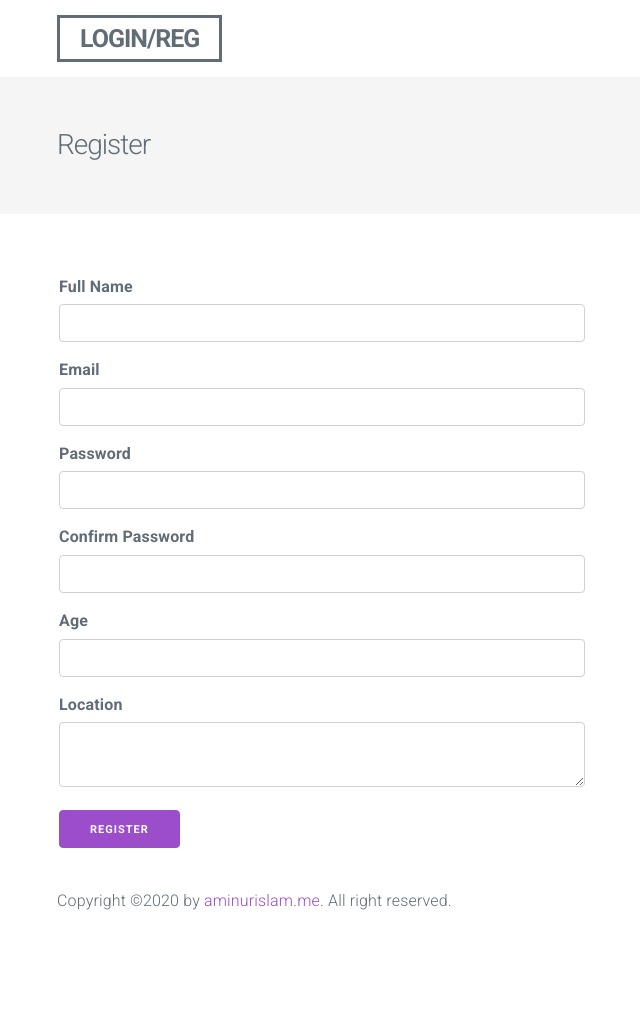
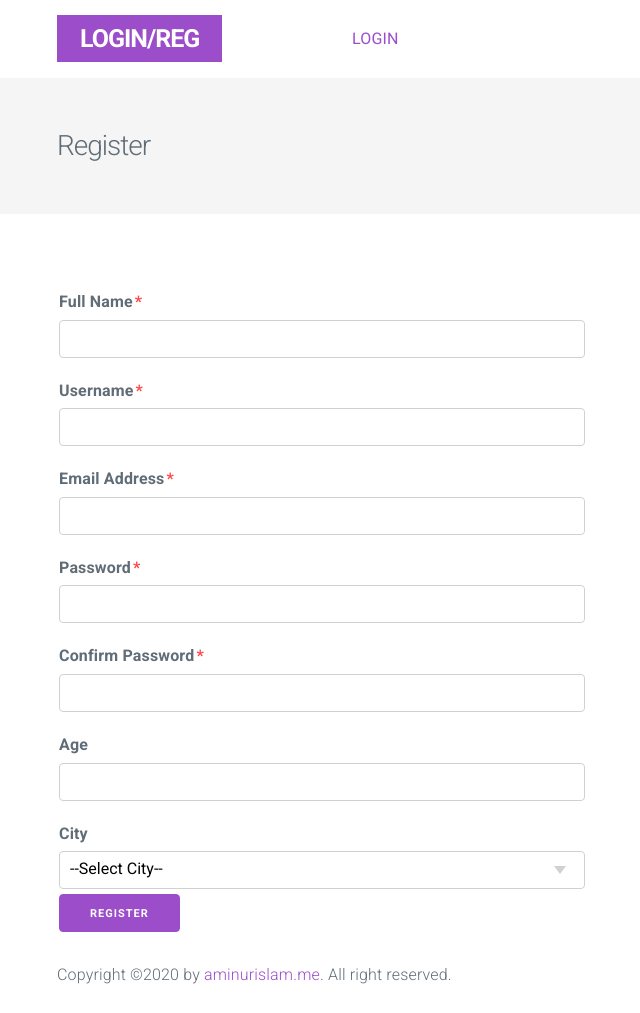
Before and after one commit to aminurislamarnob/php-oop-login-register, a PHP site: page /register.php in a window 1280 px wide. Shown: the whole page, without its empty margins (43-683 px from the left). Before the commit the page ends 910 px from the top, so only its background shows below. Run offline with PHP 8.4, Linux system fonts and the light colour scheme; some libraries are stand-ins or nearby versions.

Commit message:
Login and Register Completed

```diff
--- a/assets/css/style.css
+++ b/assets/css/style.css
@@ -2,13 +2,15 @@ header h2 {
     font-weight: 600;
     margin: 0;
     display: inline-block;
-    border: 3px solid #606c76;
+    border: 3px solid #9b4dca;
     padding: 5px 20px;
     font-size: 25px;
+    background: #9b4dca;
+    color: #fff;
 }
 
 header h2 a{
-    color: #606c76;
+    color: #fff;
 }
 
 .breadcrumb h3 {
@@ -44,3 +46,36 @@ header {
     text-transform: uppercase;
     font-weight: 400;
 }
+.error-response li {
+    background: #FF4747;
+    color: #fff;
+    padding: 6px 10px;
+    font-size: 13px;
+    font-weight: 500;
+    border-radius: 4px;
+}
+
+.error-response {
+    list-style: none;
+}
+label span {
+    color: #ff4747;
+    padding-left: 2px;
+}
+fieldset, input, select, textarea {
+    margin-bottom: 5px;
+}
+
+label {
+    margin-top: 15px;
+}
+
+.error-response {
+    color: #ff4747;
+}
+.success-msg {
+    background: #60ce83;
+    color: #fff;
+    padding: 5px 10px;
+    font-size: 13px;
+}
--- /dev/null
+++ b/lib/Authentication.php
@@ -0,0 +1,138 @@
+<?php
+/**
+ * Created by vscode.
+ * User: arnob
+ * Date: 7/19/2020
+ * Time: 04:10 PM
+ */
+
+include_once "Database.php";
+include_once "Session.php";
+include_once "Validation.php";
+include_once "Messages.php";
+include_once "helpers/Formate.php";
+
+class Authentication{
+    private $db;
+    private $validate;
+    private $message;
+    private $formate;
+
+    public function __construct(){
+        $this->db = Database::connectDB();
+        $this->validate = new Validation();
+        $this->message = new Messages();
+        $this->formate = new Formate();
+    }
+
+    /**
+     * @param $postData
+     * @return string
+     */
+    public function userRegister($postData){
+        $name = $this->formate->inputValidation($postData['name']);
+        $username = $this->formate->inputValidation($postData['username']);
+        $email = $this->formate->inputValidation($postData['email']);
+        $password = $this->formate->inputValidation($postData['password']);
+        $c_password = $this->formate->inputValidation($postData['c_password']);
+        $age = $this->formate->inputValidation($postData['age']);
+        $city = $this->formate->inputValidation($postData['city']);
+
+        //required fields assoc array
+        $requiredFields = array(
+            'fullname' => $postData['name'],
+            'username' => $postData['username'],
+            'email' => $postData['email'],
+            'password' => $postData['password'],
+            'confirm_password' => $postData['c_password'],
+        );
+
+        //validation check
+        $this->validate->emptyFieldCheck($requiredFields);
+        $this->validate->userNameLength($username);
+        $this->validate->userNameExitsCheck($username);
+        $this->validate->passwordLength($password);
+        $this->validate->passwordMatch($password, $c_password);
+        $this->validate->emailCheck($email);
+        $this->validate->emailExitsCheck($email, 1); //1 for if existance and 0 check for not existance
+
+        //check error message
+        if (!empty($this->validate->errorMessage())) {
+            return $this->validate->errorMessage();
+        } else {
+            $encryptedPassword = password_hash($password, PASSWORD_BCRYPT);
+            $sql = "INSERT INTO users(fullname, username, email, password, age, city) VALUES(:fullname, :username, :email, :password, :age, :city)";
+
+            $query = $this->db->prepare($sql);
+
+            $query->bindValue(':fullname', $name);
+            $query->bindValue(':username', $username);
+            $query->bindValue(':email', $email);
+            $query->bindValue(':password', $encryptedPassword);
+            $query->bindValue(':age', $age);
+            $query->bindValue(':city', $city);
+            $result = $query->execute();
+
+            if ($result) {
+                return $this->message->successMessage("User Successfully Registered");
+            } else {
+                return $this->message->alertMessage("User Not Registered");
+            }
+        }
+    }
+
+
+
+    /**
+     * @param $postdata
+     * @return string
+     */
+    public function userLogin($postData){
+
+        $email = $this->formate->inputValidation($postData['email']);
+        $password = $this->formate->inputValidation($postData['password']);
+
+        //required fields assoc array
+        $requiredFields = array(
+            'email' => $postData['email'],
+            'password' => $postData['password'],
+        );
+
+        //validation check
+        $this->validate->emptyFieldCheck($requiredFields);
+        $this->validate->passwordLength($password);
+        $this->validate->emailCheck($email);
+        $this->validate->emailExitsCheck($email, 0);
+
+        //check error message
+        if (!empty($this->validate->errorMessage())) {
+            return $this->validate->errorMessage();
+        } else {
+           $sql = "SELECT * FROM users WHERE email = :email";
+           $query = $this->db->prepare($sql);
+           $query->bindValue(':email', $email);
+           $query->execute();
+           $result = $query->fetch(PDO::FETCH_ASSOC);
+           if( password_verify($password, $result['password']) ){
+                Session::init();
+                Session::setSession('login', true);
+                Session::setSession('userID', $result['id']);
+                Session::setSession('fullname', $result['name']);
+                Session::setSession('username', $result['username']);
+                Session::setSession('email', $result['email']);
+                Session::setSession('login_message', $this->message->successMessage("You are logged in!"));
+                header("Location: index.php");
+           }else{
+                return $this->message->alertMessage("No data found related to your information!");
+           }
+        }
+    }
+
+
+    //check alread loggedin
+    public function checkLoggedin(){
+        if(Session::getSession('login')){
+            header("Location: index.php");
+        }
+    }
+}
--- /dev/null
+++ b/lib/Database.php
@@ -0,0 +1,27 @@
+<?php
+/**
+ * Created by vscode.
+ * User: arnob
+ * Date: 7/19/2020
+ * Time: 02:37 PM
+ */
+include('config.php');
+
+class Database{
+    private static $pdo;
+
+    public static function connectDB(){
+        if(!isset(self::$pdo)){
+            try {
+                self::$pdo = new PDO('mysql:host='.DB_HOST.'; dbname='.DB_NAME, DB_USER, DB_PASSWORD);
+            } catch (PDOException $e) {
+                die("Falied to connect with database" . $e->getMessage());
+            }
+        }
+        return self::$pdo;
+    }
+
+}
+
+// var_dump(Database::connectDB());
+?>
--- /dev/null
+++ b/lib/Messages.php
@@ -0,0 +1,17 @@
+<?php
+/**
+ * Created by vscode.
+ * User: arnob
+ * Date: 7/19/2020
+ * Time: 06:16 PM
+ */
+class Messages{
+
+    public function alertMessage($message){
+        return '<div class="msg danger-msg">'.$message.'</div>';
+    }
+
+    public function successMessage($message){
+        return '<div class="msg success-msg">'.$message.'</div>';
+    }
+}
--- /dev/null
+++ b/lib/Session.php
@@ -0,0 +1,51 @@
+<?php
+/**
+ * Created by vscode.
+ * User: arnob
+ * Date: 7/19/2020
+ * Time: 03:59 PM
+ */
+
+class Session{
+    public static function init(){
+        if(version_compare(phpversion(), '5.4.0', '<')){
+            if(session_id() == ""){
+                session_start();
+            }
+        } else{
+            if(session_status() == PHP_SESSION_NONE){
+                session_start();
+            }
+        }
+    }
+
+    public static function setSession($key, $value){
+        $_SESSION[$key] = $value;
+    }
+
+    public static function getSession($key){
+        if(isset($_SESSION[$key])){
+            return $_SESSION[$key];
+        }else{
+            return false;
+        }
+    }
+
+    public static function unsetSessionKey($key){
+        unset($_SESSION[$key]);
+    }
+
+    public static function destroySession(){
+        session_destroy();
+        session_unset();
+        // echo '<script>window.location = "login.php";</script>';
+        Header("Location: login.php");
+    }
+
+    public static function checkSession(){
+        if( !self::getSession('login') ){
+            self::destroySession();
+        }
+    }
+}
+?>
--- /dev/null
+++ b/lib/Validation.php
@@ -0,0 +1,118 @@
+<?php
+/**
+ * Created by vscode.
+ * User: arnob
+ * Date: 7/19/2020
+ * Time: 04:41 PM
+ */
+include_once "Database.php";
+
+class Validation{
+
+    private $db;
+    private $errorMsgs = [];
+
+    public function __construct(){
+        $this->db = Database::connectDB();
+    }
+
+    public function emptyFieldCheck(array $requiredFields){
+        foreach($requiredFields as $key => $value){
+            //$value = trim($value);
+            if($value == ''){
+                $this->addError($key, ucfirst($key) . " must not be empty!");
+            }
+        }
+    }
+
+    public function userNameLength($userName){
+        //$userName = trim($userName);
+        if ( !empty($userName) && !preg_match('/^[a-zA-Z0-9]{6,12}$/', $userName) ) {
+            $this->addError("username", "Username must be 6 to 12 character and alphanumeric.");
+        }
+    }
+
+    /**
+     * @param $userName
+     * @return bool
+     */
+    public function userNameExitsCheck($userName){
+        //$userName = trim($userName);
+        if ( !empty($userName) && preg_match('/^[a-zA-Z0-9]{6,12}$/', $userName) ) {
+            $sql = "SELECT username FROM users WHERE username = :username";
+            $query = $this->db->prepare($sql);
+            $query->bindValue(':username', $userName);
+            $query->execute();
+
+            if($query->rowCount() > 0){
+                $this->addError("username", "Username already exists in database.");
+                return true;
+            }else{
+                return false;
+                $this->addError("username", "Username not exists in database.");
+            }
+        }
+    }
+
+
+    public function passwordLength($password=''){
+        //$password = trim($password);
+        if ( !empty($password) && !preg_match('/^[a-zA-Z0-9]{6,}$/', $password) ) {
+            $this->addError("password", "Password must be 6 character and alphanumeric.");
+            return false; //it will be used for password match check
+        }
+    }
+
+    public function passwordMatch($password, $confirmPassword){
+        //$confirmPassword = trim($confirmPassword);
+        $password = trim($password);
+        if( !empty($password) && !empty($confirmPassword) && !($password === $confirmPassword) ){
+            $this->addError("password_match", "Password and confrim password field have to be same.");
+        }
+    }
+
+    public function emailCheck($email){
+        //$email = trim($email);
+
+        if ( !empty($email) && !filter_var($email, FILTER_VALIDATE_EMAIL) ) {
+            $this->addError("email", "Email must be valid email address.");
+        }
+    }
+
+
+    /**
+     * @param $email
+     * @return bool
+     */
+    public function emailExitsCheck($email, $existanceStatus){
+        //$email = trim($email);
+        if ( !empty($email) && filter_var($email, FILTER_VALIDATE_EMAIL) ) {
+            $sql = "SELECT email FROM users WHERE email = :email";
+            $query = $this->db->prepare($sql);
+            $query->bindValue(':email', $email);
+            $query->execute();
+
+            if($query->rowCount() > 0){
+                if($existanceStatus == 1){ //1 for if existance
+                    $this->addError("email", "Email address already exists in database.");
+                }
+                return true;
+            }else{
+                if($existanceStatus == 0){ //0 check for not existance
+                    $this->addError("email", "Email address not exists in database.");
+                }
+                return false;
+            }
+        }
+    }
+
+    private function addError($key, $value){
+        $this->errorMsgs[$key] = $value;
+    }
+
+    public function errorMessage(){
+        //return error
+        return $this->errorMsgs;
+    }
+
+}
--- /dev/null
+++ b/lib/config.php
@@ -0,0 +1,14 @@
+<?php
+/**
+ * Created by vscode.
+ * User: arnob
+ * Date: 7/19/2020
+ * Time: 01:22 PM
+ */
+
+//Database Config
+define('DB_NAME', 'endless_login_register');
+define('DB_HOST', 'localhost');
+define('DB_USER', 'root');
+define('DB_PASSWORD', '');
+?>
--- /dev/null
+++ b/lib/helpers/Formate.php
@@ -0,0 +1,13 @@
+<?php
+class Formate{
+
+    //check input field validation
+    public function inputValidation($data){
+        $data = trim($data);
+        $data = stripslashes($data);
+        $data = htmlspecialchars($data);
+        return $data;
+    }
+
+}
+?>
--- a/register.php
+++ b/register.php
@@ -1,3 +1,12 @@
+<?php
+include('lib/Authentication.php');
+$auth = new Authentication();
+
+if( ($_SERVER['REQUEST_METHOD'] == 'POST') && isset($_POST['register']) ){
+    $formSubmitResponse = $auth->userRegister($_POST);
+    // var_dump($formSubmitResponse);
+}
+?>
 <!DOCTYPE html>
 <html lang="en">
 <head>
@@ -16,6 +25,13 @@
                 <div class="column column-25">
                     <h2><a href="index.php">LOGIN/REG</a></h2>
                 </div>
+                <div class="column column-75">
+                    <div class="main-menu">
+                        <ul>
+                            <li><a href="login.php">Login</a></li>
+                        </ul>
+                    </div>
+                </div>
             </div>
         </div>
     </header>
@@ -32,34 +48,66 @@
         <div class="container">
             <div class="row">
               <div class="column column-50">
-                <form action="">
+              <?php
+              if(isset($formSubmitResponse)){
+                    if(is_array($formSubmitResponse)){
+                        echo '<ul class="error-response">';
+                        foreach($formSubmitResponse as $error){
+                            echo '<li>'.$error.'</li>';
+                        }
+                        echo '</ul>';
+                    }else{
+                        echo $formSubmitResponse;
+                    }
+                }
+              ?>
+                <form action="" method="POST">
                     <fieldset>
                         <div>
-                            <label for="name">Full Name</label>
-                            <input type="text" id="name" name="name">
+                            <label for="name">Full Name<span>*</span></label>
+                            <input type="text" id="name" name="name" value="<?php echo $_POST['name'] ?? ''; ?>">
+                            <div class="error-response"><?php echo $formSubmitResponse['fullname'] ?? ''; ?></div>
                         </div>
                         <div>
-                            <label for="email">Email</label>
-                            <input type="text" id="email" name="email">
+                            <label for="username">Username<span>*</span></label>
+                            <input type="text" id="username" name="username" value="<?php echo $_POST['username'] ?? ''; ?>">
+                            <div class="error-response"><?php echo $formSubmitResponse['username'] ?? ''; ?></div>
                         </div>
                         <div>
-                            <label for="password">Password</label>
-                            <input type="text" id="password" name="password">
+                            <label for="email">Email Address<span>*</span></label>
+                            <input type="text" id="email" name="email" value="<?php echo $_POST['email'] ?? ''; ?>">
+                            <div class="error-response"><?php echo $formSubmitResponse['email'] ?? ''; ?></div>
                         </div>
                         <div>
-                            <label for="c_password">Confirm Password</label>
-                            <input type="text" id="c_password" name="c_password">
+                            <label for="password">Password<span>*</span></label>
+                            <input type="password" id="password" name="password" value="<?php echo $_POST['password'] ?? ''; ?>">
+                            <div class="error-response"><?php echo $formSubmitResponse['password'] ?? ''; ?></div>
+                        </div>
+                        <div>
+                            <label for="c_password">Confirm Password<span>*</span></label>
+                            <input type="password" id="c_password" name="c_password" value="<?php echo $_POST['c_password'] ?? ''; ?>">
+                            <div class="error-response">
+                                <?php echo $formSubmitResponse['confirm_password'] ?? ''; ?>
+                                <?php echo $formSubmitResponse['password_match'] ?? ''; ?>
+                            </div>
                         </div>
                         <div>
                             <label for="age">Age</label>
-                            <input type="text" id="age" name="age">
+                            <input type="text" id="age" name="age" value="<?php echo $_POST['age'] ?? ''; ?>">
                         </div>
                         <div>
-                            <label for="location">Location</label>
-                            <textarea id="location" name="location"></textarea>
+                            <label for="city">City</label>
+                            <select id="city" name="city">
+                                <option value="">--Select City--</option>
+                                <option value="dhaka">Dhaka</option>
+                                <option value="bogura">Bogura</option>
+                                <option value="rangpur">Rangpur</option>
+                                <option value="dinajpur">Dinajpur</option>
+                                <option value="rajshahi">Rajshahi</option>
+                            </select>
                         </div>
                         <div>
-                            <input class="button-primary" type="submit" value="Register">
+                            <input class="button-primary" type="submit" value="Register" name="register">
                         </div>
                     </fieldset>
                 </form>
```
Also changed, not shown: index.php (+16 -1 lines), login.php (+31 -4 lines).
